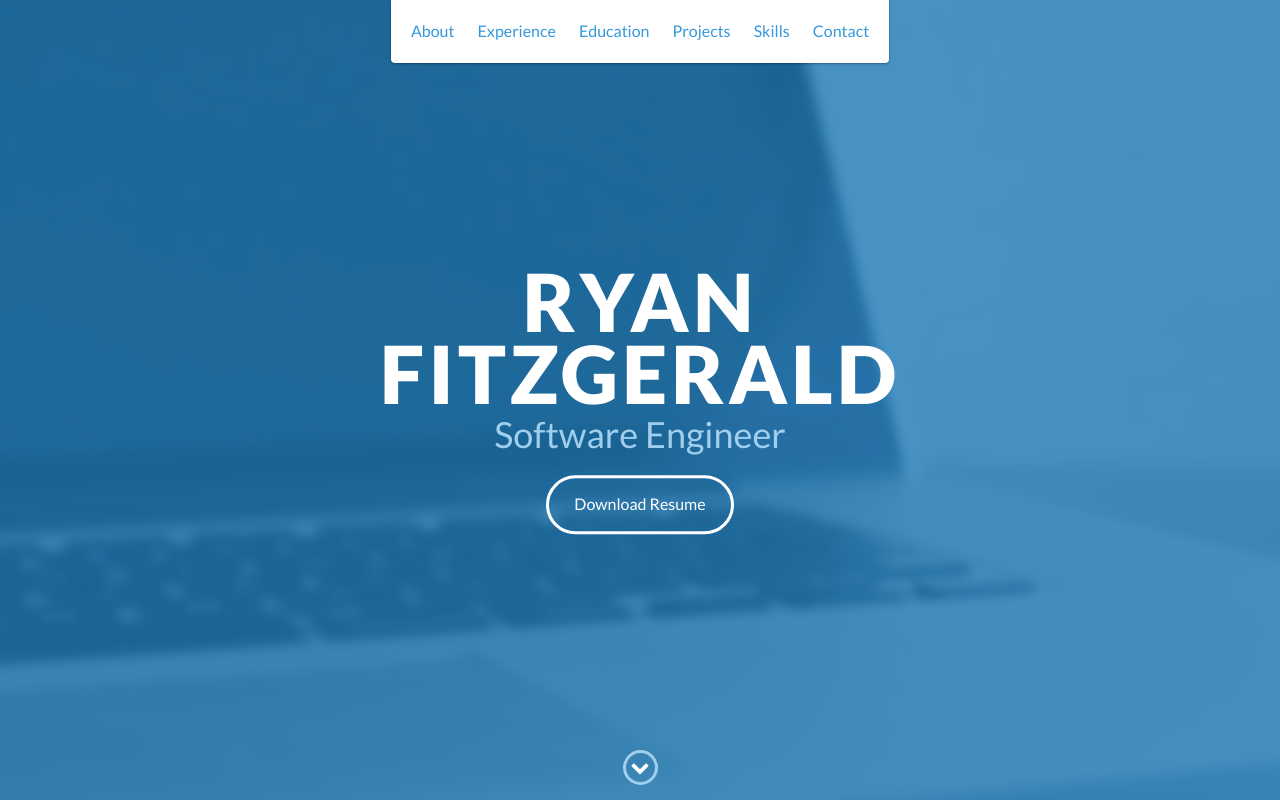
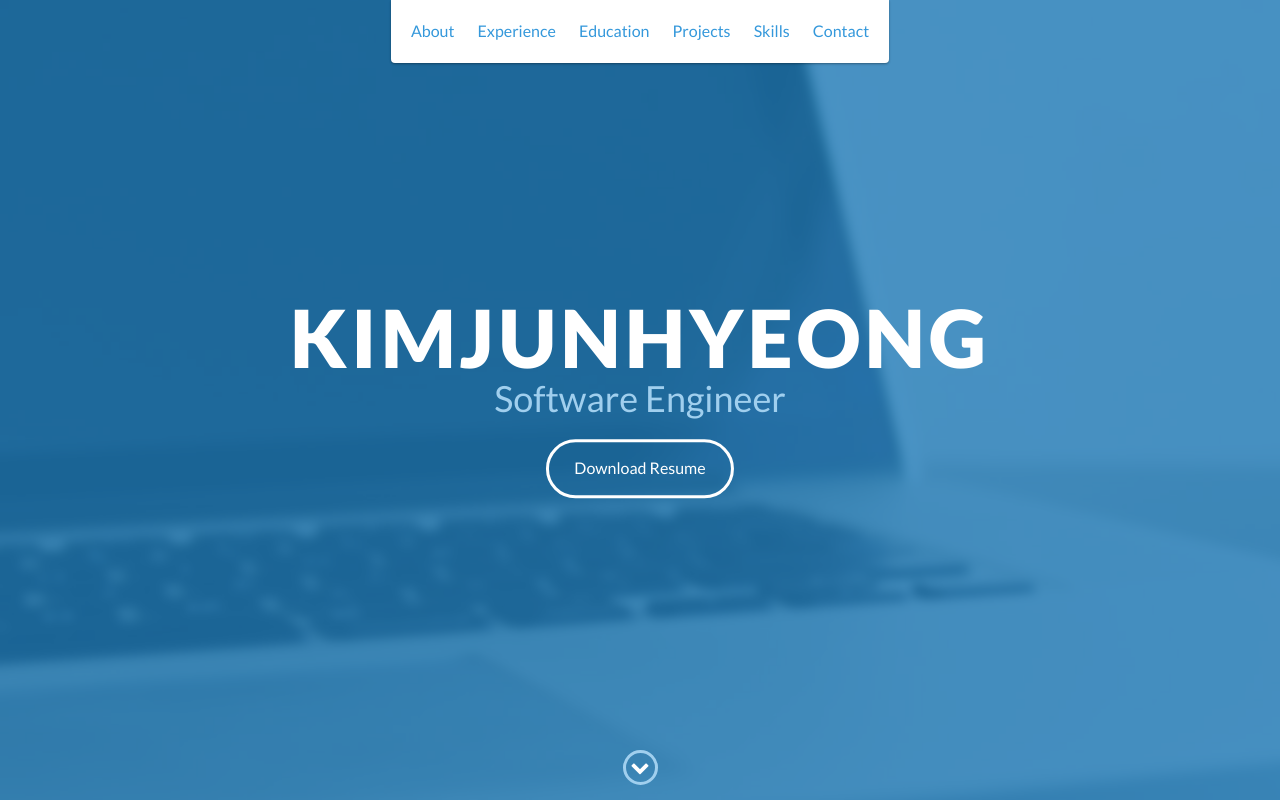
Before and after one commit to KimJunhyeong1/KimJunhyeong1.github.io, a website: page index.html in a window 1280 px wide. Shown: the top 800 px of the page. Drawn offline with nearby package versions, Linux system fonts and the light colour scheme.

Commit message:
Update index.html

```diff
--- a/index.html
+++ b/index.html
@@ -48,7 +48,7 @@
 
     <div id="lead">
         <div id="lead-content">
-            <h1>Ryan Fitzgerald</h1>
+            <h1>KimJunhyeong</h1>
             <h2>Software Engineer</h2>
             <a href="#" class="btn-rounded-white">Download Resume</a>
         </div>
```
